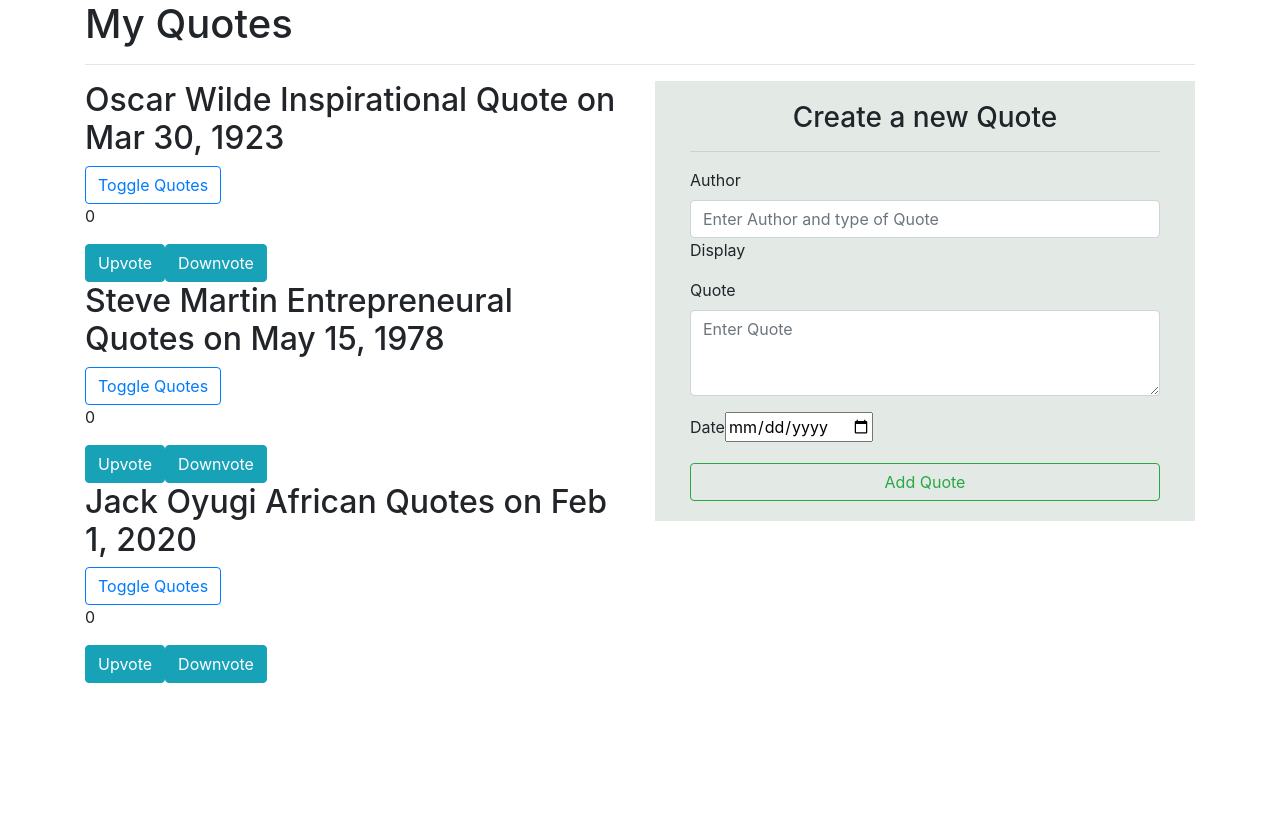
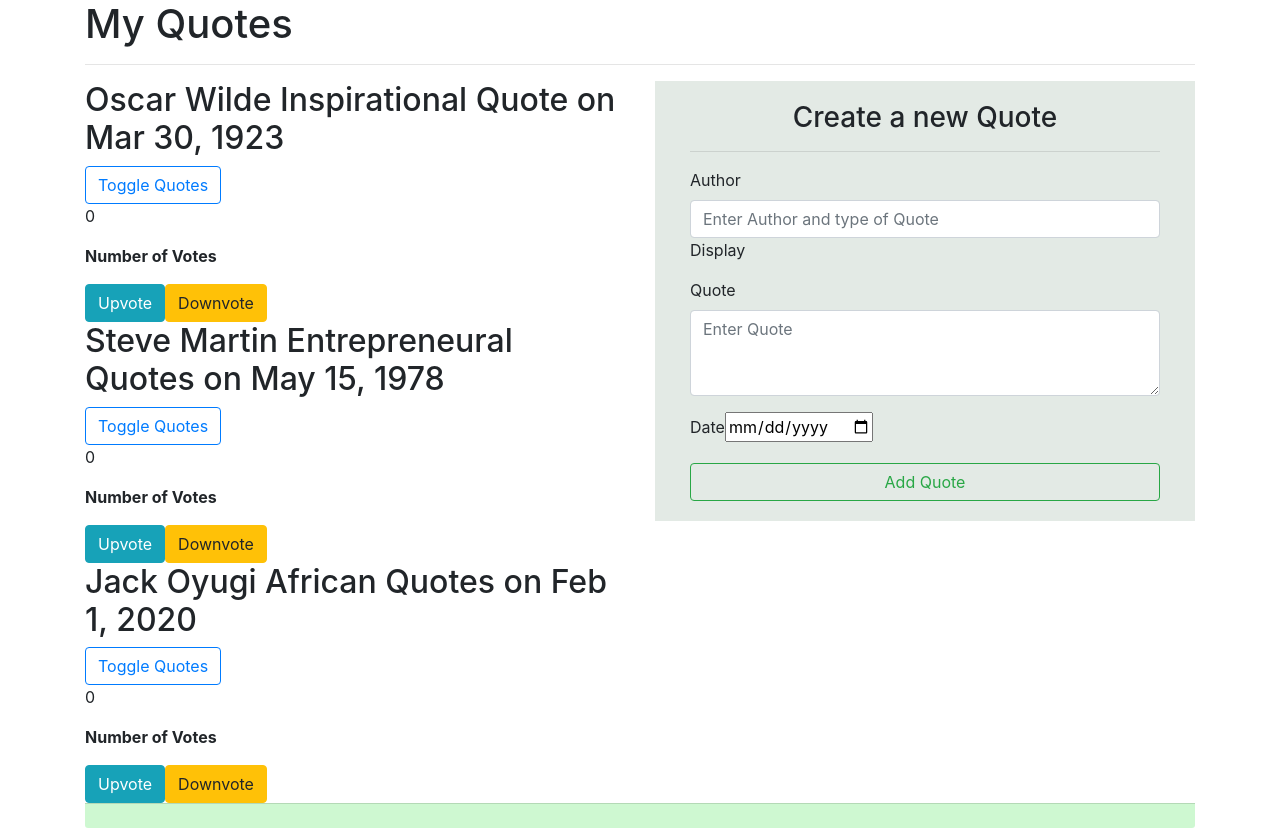
Before and after one commit to jackoyugi/IpQuates, an Angular app: page / in a window 1280 px wide. Before the commit the page ends 800 px from the top, so only its background shows below. Built offline with nearby package versions, Linux system fonts and the light colour scheme.

Commit message:
added a ReadMe

```diff
--- a/src/app/quote-form/quote-form.component.html
+++ b/src/app/quote-form/quote-form.component.html
@@ -32,3 +32,5 @@
 </div>
 <div class="inline-ul text-center d-flex justify-content-center">
 </div>
+<div class="footer">
+</div>
--- a/src/app/quote-votes/quote-votes.component.html
+++ b/src/app/quote-votes/quote-votes.component.html
@@ -1,5 +1,6 @@
 <div>
     <p>{{numberOfVotes}}</p>
+    <p><strong>Number of Votes</strong></p>
 <button (click)="upvoteButtonClick()" class="btn btn-info">Upvote</button>
-<button (click)="downvoteButtonClick()" class="btn btn-info">Downvote</button>
+<button (click)="downvoteButtonClick()" class="btn btn-warning">Downvote</button>
 </div>
--- a/src/app/quote/quote.component.css
+++ b/src/app/quote/quote.component.css
@@ -0,0 +1,3 @@
+.card-footer {
+    background-color: rgba(12, 219, 29, 0.2);
+}
--- a/src/app/quote/quote.component.html
+++ b/src/app/quote/quote.component.html
@@ -19,4 +19,11 @@
         </div>
     </div>
     <p *ngIf='quotes.length > 3'>Your quotes are too many</p>
+    <div class="card-footer">
+        <div class="inline-ul text-center d-flex justify-content-center">
+            <a class="icons-sm tw-ic px-4" href="https://twitter.com/login"><i class="fab fa-twitter white-text"></i></a>
+            <a class="icons-sm li-ic px-4"><i class="fab fa-linkedin-in white-text" href="https://www.linkedin.com/ "> </i></a>
+            <a class="icons-sm ins-ic px-4" href="https://www.instagram.com/accounts/login/"><i class="fab fa-instagram white-text"> </i></a>
+          </div>
+    </div>
 </div>
```
Also changed, not shown: 1 other file (tests, documents, lock files or other folders).
